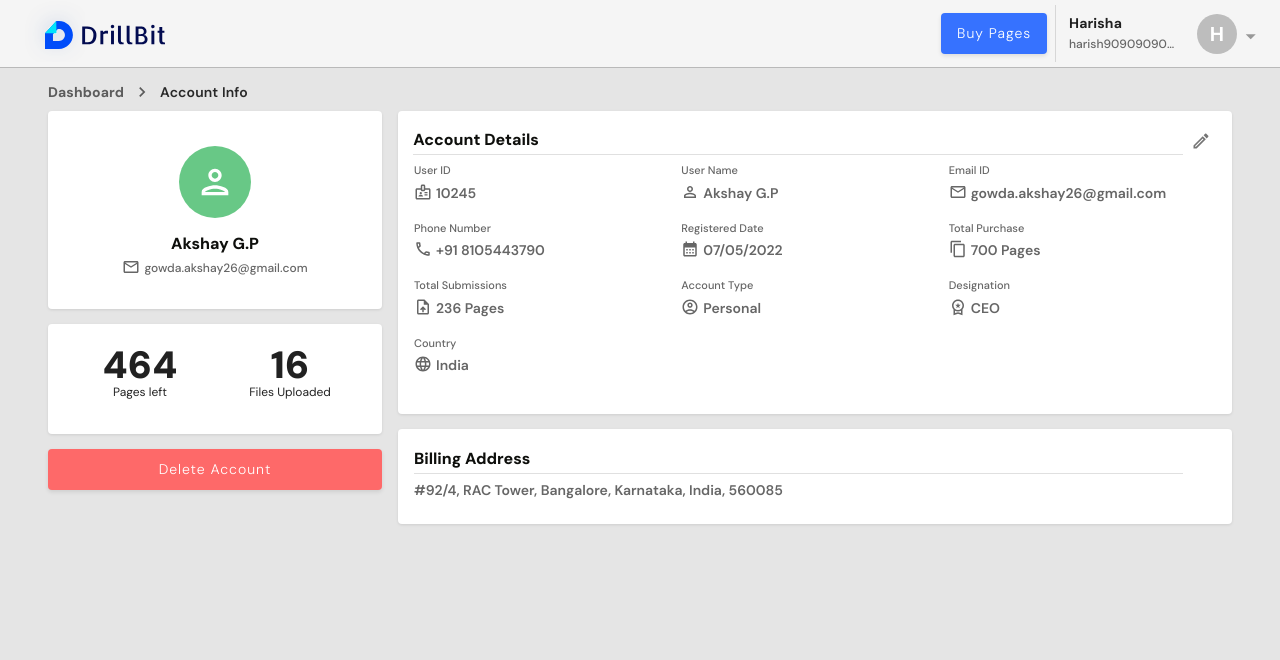
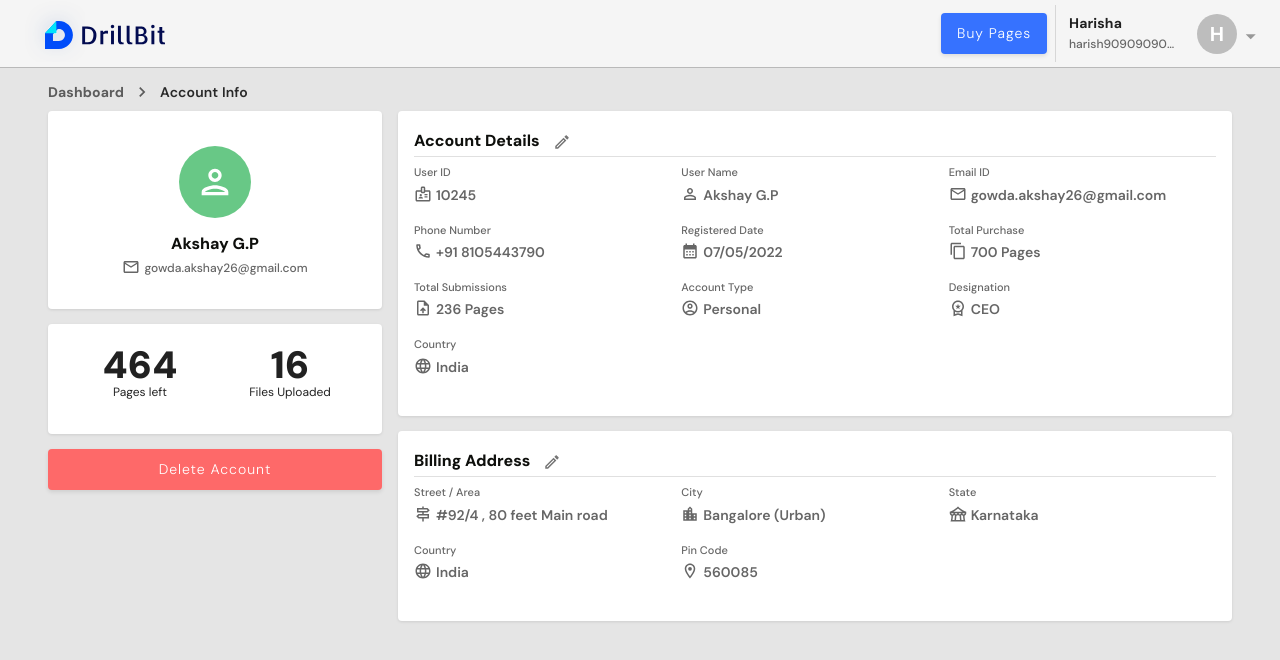
Before and after one commit to harishabe/drillbit-plagiarism-check-b2c, a Next.js app: page /dashboard/accountInfo in a window 1280 px wide. Shown: the top 660 px of the page. Built offline with nearby package versions, Linux system fonts and the light colour scheme.

Commit message:
account & billing edit work

```diff
--- a/public/assets/mockData/data.ts
+++ b/public/assets/mockData/data.ts
@@ -317,6 +317,14 @@ export const accountDetails = [
     country: 'India',
     pages_left: 464,
     files: 16,
-    billing: '#92/4, RAC Tower, Bangalore, Karnataka, India, 560085',
+    billing: [
+      {
+        street: '#92/4 , 80 feet Main road',
+        city: 'Bangalore (Urban)',
+        state: 'Karnataka',
+        country: 'India',
+        zip_code: '560085',
+      },
+    ],
   },
 ]
--- /dev/null
+++ b/src/app/constant/form/accountDetails.json
@@ -0,0 +1,36 @@
+[
+  {
+    "id": "username",
+    "fieldType": "input",
+    "label": "User name *",
+    "type": "text",
+    "name": "filter"
+  },
+  {
+    "id": "username",
+    "fieldType": "input",
+    "label": "Email ID *",
+    "type": "text",
+    "name": "sort"
+  },
+  {
+    "id": "username",
+    "fieldType": "input",
+    "label": "Account Type *",
+    "type": "text",
+    "name": "sort"
+  },
+  {
+    "id": "username",
+    "fieldType": "input",
+    "label": "Designation *",
+    "type": "text",
+    "name": "sort"
+  },
+  {
+    "id": "signInButton",
+    "fieldType": "button",
+    "label": "Edit Account",
+    "type": "submit"
+  }
+]
--- /dev/null
+++ b/src/app/constant/form/billingDetails.json
@@ -0,0 +1,43 @@
+[
+  {
+    "id": "username",
+    "fieldType": "input",
+    "label": "Street / Area *",
+    "type": "text",
+    "name": "filter"
+  },
+  {
+    "id": "username",
+    "fieldType": "input",
+    "label": "City *",
+    "type": "text",
+    "name": "filter"
+  },
+  {
+    "id": "username",
+    "fieldType": "input",
+    "label": "State *",
+    "type": "text",
+    "name": "filter"
+  },
+  {
+    "id": "username",
+    "fieldType": "input",
+    "label": "Country *",
+    "type": "text",
+    "name": "filter"
+  },
+  {
+    "id": "username",
+    "fieldType": "input",
+    "label": "Pin Code *",
+    "type": "text",
+    "name": "sort"
+  },
+  {
+    "id": "signInButton",
+    "fieldType": "button",
+    "label": "Edit Billing",
+    "type": "submit"
+  }
+]
--- a/src/app/dashboard/(profile)/accountInfo/page.scss
+++ b/src/app/dashboard/(profile)/accountInfo/page.scss
@@ -35,9 +35,17 @@
     @extend .flex-center;
   }
 
+  .account-edit {
+    font-size: 1.125rem;
+  }
+
   .account-detail-icon {
     margin-right: 0.25rem;
-    font-size: 1.125rem;
+    @extend .account-edit;
+  }
+
+  .account-edit-icon {
+    margin-left: 0.5rem;
   }
 
   .profile-detail-icon {
--- a/src/app/dashboard/(profile)/accountInfo/page.tsx
+++ b/src/app/dashboard/(profile)/accountInfo/page.tsx
@@ -1,6 +1,6 @@
 'use client'
 
-import React from 'react'
+import React, { useState } from 'react'
 import {
   Grid,
   Button,
@@ -23,15 +23,35 @@ import {
   AccountCircleOutlined as AccountCircleOutlinedIcon,
   WorkspacePremiumOutlined as WorkspacePremiumOutlinedIcon,
   LanguageOutlined as LanguageOutlinedIcon,
+  SignpostOutlined as SignpostOutlinedIcon,
+  LocationCityOutlined as LocationCityOutlinedIcon,
+  FestivalOutlined as FestivalOutlinedIcon,
+  RoomOutlined as RoomOutlinedIcon,
 } from '@mui/icons-material'
-import { Navbar, BreadCrumb, CardView } from '@/app/components'
+import {
+  Navbar,
+  BreadCrumb,
+  CardView,
+  DialogModal,
+  FormComponent,
+} from '@/app/components'
 import { accountDetails } from 'public/assets/mockData/data'
+import BillingFormJson from '@/app/constant/form/billingDetails.json'
+import AccountFormJson from '@/app/constant/form/accountDetails.json'
 import '../../dashboard.scss'
 import './page.scss'
 
 interface IHeaderData {
   id: string
   label: string
+}
+
+interface IBillingData {
+  street: string
+  city: string
+  state: string
+  country: string
+  zip_code: string
 }
 
 interface IAccountDetails {
@@ -48,10 +68,10 @@ interface IAccountDetails {
   country: string
   pages_left: number
   files: number
-  billing: string
+  billing: IBillingData[]
 }
 
-const headerdata = [
+const accountHeaderdata = [
   { id: 'id', label: 'User ID' },
   { id: 'user_name', label: 'User Name' },
   { id: 'email', label: 'Email ID' },
@@ -62,6 +82,14 @@ const headerdata = [
   { id: 'account_type', label: 'Account Type' },
   { id: 'designation', label: 'Designation' },
   { id: 'country', label: 'Country' },
+]
+
+const billingHeaderdata = [
+  { id: 'street', label: 'Street / Area' },
+  { id: 'city', label: 'City' },
+  { id: 'state', label: 'State' },
+  { id: 'country', label: 'Country' },
+  { id: 'zip_code', label: 'Pin Code' },
 ]
 
 const AccountInfoBreadCrumb = [
@@ -78,6 +106,21 @@ const AccountInfoBreadCrumb = [
 ]
 
 const Account = () => {
+  const [isEditAccount, setIsEditAccount] = useState(false)
+  const [isEditBilling, setIsEditBilling] = useState(false)
+
+  const handleEditBilling = () => {
+    setIsEditBilling(true)
+  }
+
+  const handleEditAccount = () => {
+    setIsEditAccount(true)
+  }
+
+  const handleClose = () => {
+    setIsEditAccount(false)
+    setIsEditBilling(false)
+  }
   return (
     <div>
       <Navbar />
@@ -160,40 +203,24 @@ const Account = () => {
                   <Grid item md={8.5} sm={6} xs={12}>
                     <CardView>
                       <>
-                        <Grid container spacing={0.1}>
-                          <Grid md={11.5} sm={11.5} xs={11.5}>
-                            <Typography
-                              gutterBottom
-                              variant="h3"
-                              component="div"
+                        <Typography gutterBottom variant="h3" component="div">
+                          Account Details
+                          <Tooltip title="Edit" arrow>
+                            <IconButton
+                              onClick={handleEditAccount}
+                              size="small"
+                              className="account-edit-icon"
                             >
-                              Account Details
+                              <EditOutlinedIcon className="account-edit" />
+                            </IconButton>
+                          </Tooltip>
                           <Divider />
                         </Typography>
-                          </Grid>
-                          <Grid
-                            md={0.5}
-                            sm={0.5}
-                            xs={0.5}
-                            className="account-info-edit"
-                          >
-                            <Tooltip title="Edit" arrow>
-                              <IconButton
-                                onClick={() => {
-                                  return 0
-                                }}
-                                size="small"
-                              >
-                                <EditOutlinedIcon fontSize="small" />
-                              </IconButton>
-                            </Tooltip>
-                          </Grid>
-                        </Grid>
                         <Grid container>
-                          {headerdata?.map((column: IHeaderData) => {
+                          {accountHeaderdata?.map((column: IHeaderData) => {
                             return (
                               <>
-                                <Grid md={4} sm={12} xs={12}>
+                                <Grid md={4} sm={12} xs={6}>
                                   <Typography
                                     variant="body2"
                                     className="typo-id"
@@ -256,15 +283,67 @@ const Account = () => {
                     <div className="account-info-margin"></div>
                     <CardView>
                       <>
-                        <Grid md={11.5} sm={11.5} xs={11.5}>
                         <Typography gutterBottom variant="h3" component="div">
                           Billing Address
+                          <Tooltip title="Edit" arrow>
+                            <IconButton
+                              onClick={handleEditBilling}
+                              size="small"
+                              className="account-edit-icon"
+                            >
+                              <EditOutlinedIcon className="account-edit" />
+                            </IconButton>
+                          </Tooltip>
                           <Divider />
                         </Typography>
+                        <Grid container>
+                          {billingHeaderdata?.map((column: IHeaderData) => {
+                            return (
+                              <>
+                                {row?.billing?.map((data) => {
+                                  return (
+                                    <>
+                                      <Grid md={4} sm={12} xs={6}>
+                                        <Typography
+                                          variant="body2"
+                                          className="typo-id"
+                                        >
+                                          {column.label}
+                                        </Typography>
+                                        <Typography
+                                          variant="body2"
+                                          className="typo-title"
+                                        >
+                                          {column.id === 'street' && [
+                                            <SignpostOutlinedIcon className="account-detail-icon" />,
+                                            data?.street,
+                                          ]}
+                                          {column.id === 'city' && [
+                                            <LocationCityOutlinedIcon className="account-detail-icon" />,
+                                            data?.city,
+                                          ]}
+                                          {column.id === 'state' && [
+                                            <FestivalOutlinedIcon className="account-detail-icon" />,
+                                            data?.state,
+                                          ]}
+                                          {column.id === 'country' && [
+                                            <LanguageOutlinedIcon className="account-detail-icon" />,
+                                            data?.country,
+                                          ]}
+                                          {column.id === 'zip_code' && [
+                                            <RoomOutlinedIcon className="account-detail-icon" />,
+                                            data?.zip_code,
+                                          ]}
+                                        </Typography>
+                                        <div className="account-info-margin"></div>
                                       </Grid>
-                        <Typography variant="body2" className="typo-title">
-                          {row.billing}
-                        </Typography>
+                                    </>
+                                  )
+                                })}
+                              </>
+                            )
+                          })}
+                        </Grid>
                       </>
                     </CardView>
                   </Grid>
@@ -274,6 +353,37 @@ const Account = () => {
           </div>
         </div>
       </div>
+
+      {isEditAccount && (
+        <DialogModal
+          isOpen={isEditAccount}
+          headingTitle="Account Details"
+          maxWidth={'xs'}
+          children={
+            AccountFormJson
+              ? AccountFormJson.map((field) => (
+                  <FormComponent key={field.id} field={field} />
+                ))
+              : null
+          }
+          handleClose={handleClose}
+        />
+      )}
+      {isEditBilling && (
+        <DialogModal
+          isOpen={isEditBilling}
+          headingTitle="Billing Address"
+          maxWidth={'xs'}
+          children={
+            BillingFormJson
+              ? BillingFormJson.map((field) => (
+                  <FormComponent key={field.id} field={field} />
+                ))
+              : null
+          }
+          handleClose={handleClose}
+        />
+      )}
     </div>
   )
 }
```
Lines whose indentation alone changed are shown as unchanged.
